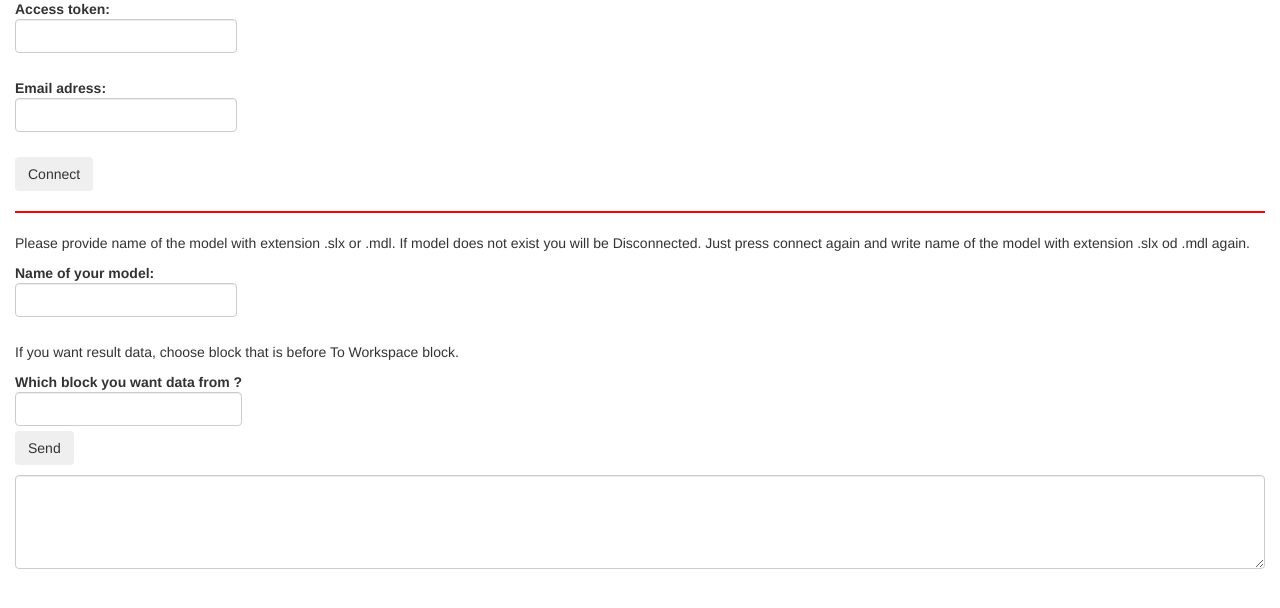
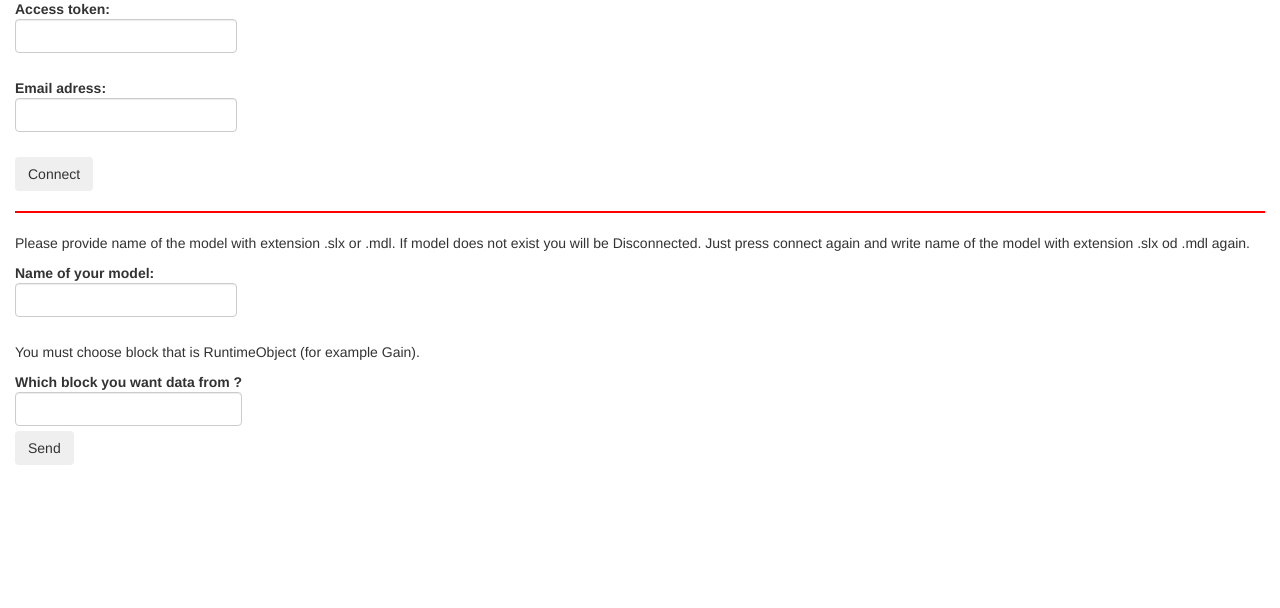
Before and after one commit to Rokulus/DP_procka, a Python web app: template static/templates/websocket.html in a window 1280 px wide. Shown: the part 71-679 px from the top of the page. Run offline with Jinja, Linux system fonts and the light colour scheme; the template is opened without the code that fills it, so the values that code supplies are empty; some libraries are stand-ins or nearby versions.

Commit message:
Change websocket to support gaining data from more blocks

```diff
--- a/static/templates/websocket.html
+++ b/static/templates/websocket.html
@@ -22,7 +22,7 @@
                 </p>
                 <label>Name of your model: <input type="text" id="modelName" class="form-control" autocomplete="off"/></label>
                 <br><br>
-                <p>If you want result data, choose block that is before To Workspace block.</p>
+                <p>You must choose block that is RuntimeObject (for example Gain).</p>
                 <label>Which block you want data from ? <input type="text" id="block" class="form-control" autocomplete="off"/></label>
                 <br>
                 <button class="btn" >Send</button>
@@ -30,44 +30,53 @@
             <ul id='messages'>
             </ul>
 
-            <textarea id="data" class="form-control" rows="4" cols="50"></textarea>
+            <div id="blocks_data">
+
+            </div>
           </div>
 
         <script>
         var ws = null;
             function connect(event) {
-                var email = document.getElementById("email")
-                var token = document.getElementById("token")
+                var email = document.getElementById("email");
+                var token = document.getElementById("token");
                 ws = new WebSocket("ws://apis.iolab.sk/matlab/ws?token=" + token.value + "&email=" + email.value);
                 ws.onmessage = function(event) {
-                    var content = document.createTextNode(event.data)
-                    var textarea = document.getElementById('data')
-                    textarea.append(content)
-                    textarea.append('\r\n')
+                    var data_arr = event.data.split(":")
+                    var textarea = document.getElementById(data_arr[0]);
+                    textarea.append(data_arr[1]);
+                    textarea.append('\r\n');
                 };
                 ws.onopen = async (event) => {
                     var info = document.getElementById("info");
                     info.innerHTML = "<br>" + "Connected!";
-                    info.classList.add("text-success")
+                    info.classList.add("text-success");
                 }
                 ws.onclose = async (event) => {
                     var info = document.getElementById("info");
                     info.innerHTML = "<br>" + "Disconnected!";
-                    info.classList.add("text-danger")
+                    info.classList.add("text-danger");
                 }
                 event.preventDefault()
             }
             function sendMessage(event) {
                 var modelName = document.getElementById("modelName")
                 ws.send(modelName.value)
-                modelName.value = ''
 
-                var block = document.getElementById("block")
-                ws.send(block.value)
-                block.value = ''
-
-                // var file = document.getElementById('uploaded_file').files[0];
-                // ws.send(file)
+                var blocks = document.getElementById("blocks")
+                blocks_arr = blocks.value.split(",")
+                var div = document.getElementById("blocks_data")
+                blocks_arr.forEach(block => {
+                    var block_name = document.createElement("label");
+                    block_name.innerHTML = block;
+                    div.appendChild(block_name);
+                    var input = document.createElement("textarea");
+                    input.id = block;
+                    input.rows = "4";
+                    input.className="form-control";
+                    div.appendChild(input);
+                });
+                ws.send(blocks.value)
 
                 event.preventDefault()
             }
```
Also changed, not shown: app/api/endpoints/matlab.py (+10 -7 lines).
